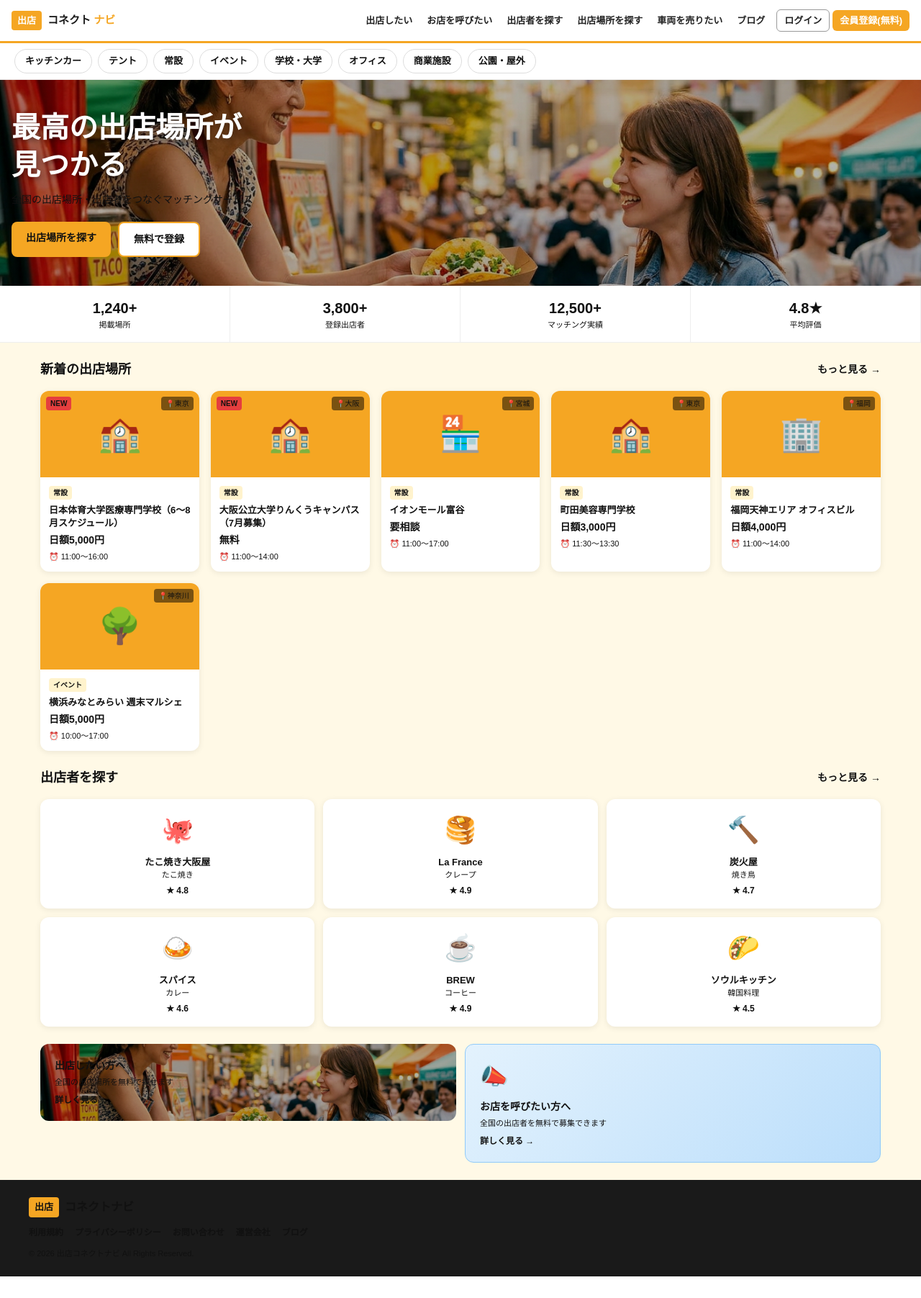
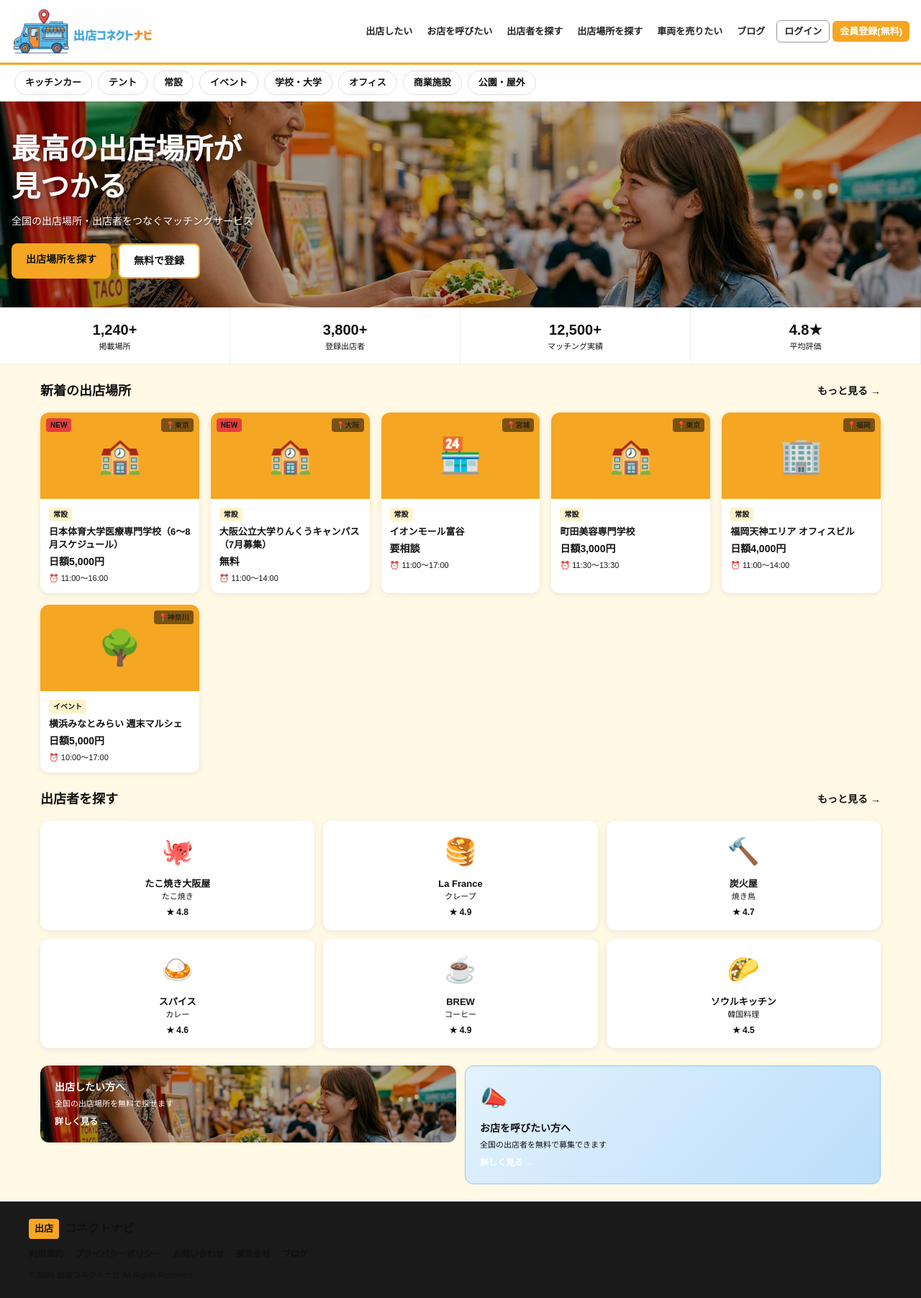
Before and after one commit to rinfuku0917/shutten-connect-navi, a Next.js app: page / in a window 1280 px wide. Shown: the whole page at 72% size. Before the commit the page ends 1773 px from the top, so only its background shows below. Built offline with nearby package versions, Linux system fonts and the light colour scheme.

Commit message:
update logo image and nav size

```diff
--- a/app/components/Nav.tsx
+++ b/app/components/Nav.tsx
@@ -21,10 +21,9 @@ export default function Nav() {
 
   return (
     <>
-      <nav style={{background:'#fff',borderBottom:'3px solid #F5A623',padding:'0 16px',height:'60px',display:'flex',alignItems:'center',justifyContent:'space-between',position:'sticky',top:0,zIndex:100,boxSizing:'border-box',width:'100%'}}>
-        <Link href='/' style={{display:'flex',alignItems:'center',gap:'8px',textDecoration:'none',flexShrink:0}}>
-          <span style={{background:'#F5A623',color:'#fff',fontWeight:'900',fontSize:'13px',padding:'4px 8px',borderRadius:'4px'}}>出店</span>
-          <span style={{fontWeight:'900',fontSize:'15px',color:'#1a1a1a'}}>コネクト <span style={{color:'#F5A623'}}>ナビ</span></span>
+      <nav style={{background:'#fff',borderBottom:'3px solid #F5A623',padding:'0 16px',height:'90px',display:'flex',alignItems:'center',justifyContent:'space-between',position:'sticky',top:0,zIndex:100,boxSizing:'border-box',width:'100%'}}>
+        <Link href='/' style={{display:'flex',alignItems:'center',textDecoration:'none',flexShrink:0}}>
+          <img src='/logo.png' alt='出店コネクトナビ' className='logo-img' style={{height:'68px',width:'auto',maxWidth:'340px',objectFit:'contain'}} />
         </Link>
         <div style={{display:'flex',gap:'4px',alignItems:'center',flexWrap:'nowrap'}} className="pc-nav">
           {navItems.slice(1).map(item => (
@@ -51,6 +50,7 @@ export default function Nav() {
       <style>{`
         @media (max-width: 768px) {
           .pc-nav { display: none !important; }
+          .logo-img { height: 52px !important; max-width: 260px !important; }
           .ham-btn { display: flex !important; }
         }
         @media (min-width: 769px) {
--- a/app/page.tsx
+++ b/app/page.tsx
@@ -31,7 +31,7 @@ export default function Home() {
       <div style={{background:'linear-gradient(rgba(0,0,0,0.3),rgba(0,0,0,0.3)),url(/hero-top.png) center/cover no-repeat',padding:'40px 16px',display:'flex',alignItems:'center',justifyContent:'space-between',maxWidth:'100%',overflow:'hidden'}}>
         <div>
           <h1 style={{fontSize:'clamp(24px,5vw,40px)',fontWeight:'900',color:'#fff',lineHeight:1.3,marginBottom:'12px',textShadow:'0 2px 8px rgba(0,0,0,0.5)'}}>最高の出店場所が<br/>見つかる</h1>
-          <p style={{fontSize:'14px',color:'#111',marginBottom:'20px'}}>全国の出店場所・出店者をつなぐマッチングサービス</p>
+          <p style={{fontSize:'14px',color:'#fff',marginBottom:'20px',textShadow:'0 1px 4px rgba(0,0,0,0.5)'}}>全国の出店場所・出店者をつなぐマッチングサービス</p>
           <div style={{display:'flex',gap:'10px',flexWrap:'wrap'}}>
             <Link href='/places' style={{background:'#F5A623',color:'#111',padding:'12px 20px',borderRadius:'8px',fontWeight:'700',textDecoration:'none',fontSize:'14px'}}>出店場所を探す</Link>
             <Link href='/register' style={{background:'#fff',color:'#111',padding:'12px 20px',borderRadius:'8px',fontWeight:'700',textDecoration:'none',fontSize:'14px',border:'2px solid #F5A623'}}>無料で登録</Link>
@@ -93,9 +93,9 @@ export default function Home() {
           <Link href='/vendor' style={{textDecoration:'none'}}>
             <div style={{background:'linear-gradient(rgba(0,0,0,0.3),rgba(0,0,0,0.3)),url(/hero-top.png) center/cover no-repeat',borderRadius:'12px',padding:'20px'}}>
 
-              <div style={{fontWeight:'900',fontSize:'14px',color:'#111',marginBottom:'4px'}}>出店したい方へ</div>
-              <div style={{fontSize:'11px',color:'#111',marginBottom:'8px'}}>全国の出店場所を無料で探せます</div>
-              <div style={{fontSize:'12px',color:'#111',fontWeight:'700'}}>詳しく見る →</div>
+              <div style={{fontWeight:'900',fontSize:'14px',color:'#fff',marginBottom:'4px'}}>出店したい方へ</div>
+              <div style={{fontSize:'11px',color:'#fff',marginBottom:'8px'}}>全国の出店場所を無料で探せます</div>
+              <div style={{fontSize:'12px',color:'#fff',fontWeight:'700'}}>詳しく見る →</div>
             </div>
           </Link>
           <Link href='/space' style={{textDecoration:'none'}}>
@@ -103,7 +103,7 @@ export default function Home() {
               <div style={{fontSize:'32px',marginBottom:'8px'}}>📣</div>
               <div style={{fontWeight:'900',fontSize:'14px',color:'#111',marginBottom:'4px'}}>お店を呼びたい方へ</div>
               <div style={{fontSize:'11px',color:'#111',marginBottom:'8px'}}>全国の出店者を無料で募集できます</div>
-              <div style={{fontSize:'12px',color:'#111',fontWeight:'700'}}>詳しく見る →</div>
+              <div style={{fontSize:'12px',color:'#fff',fontWeight:'700'}}>詳しく見る →</div>
             </div>
           </Link>
         </div>
```
Also changed, not shown: public/logo.png (added).
